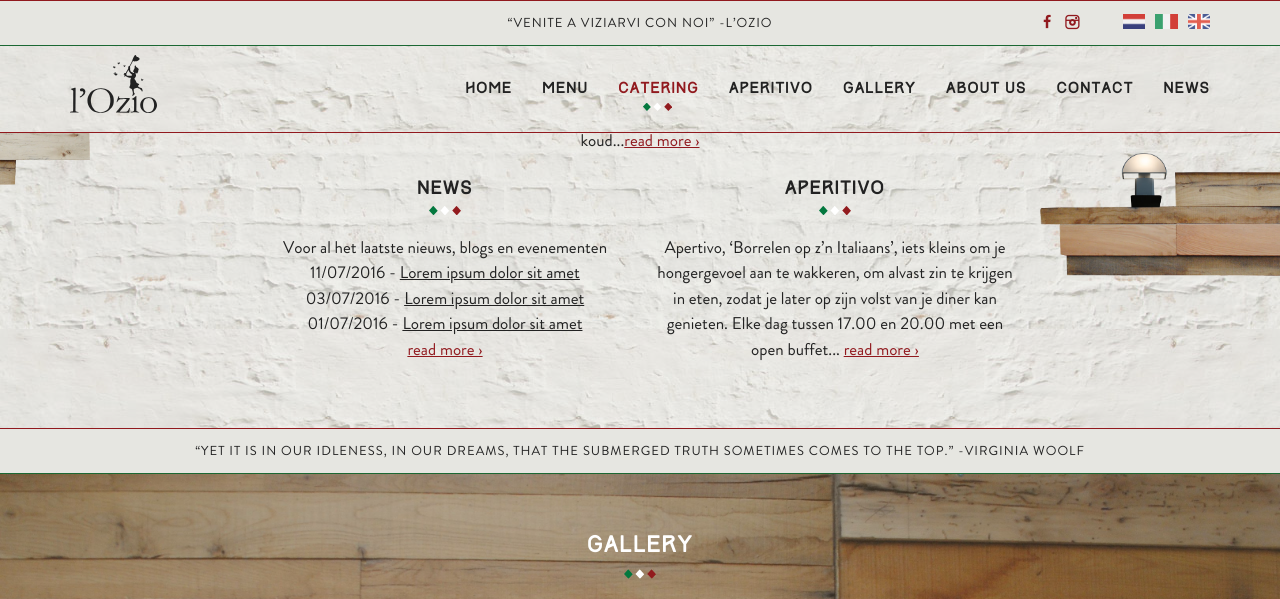
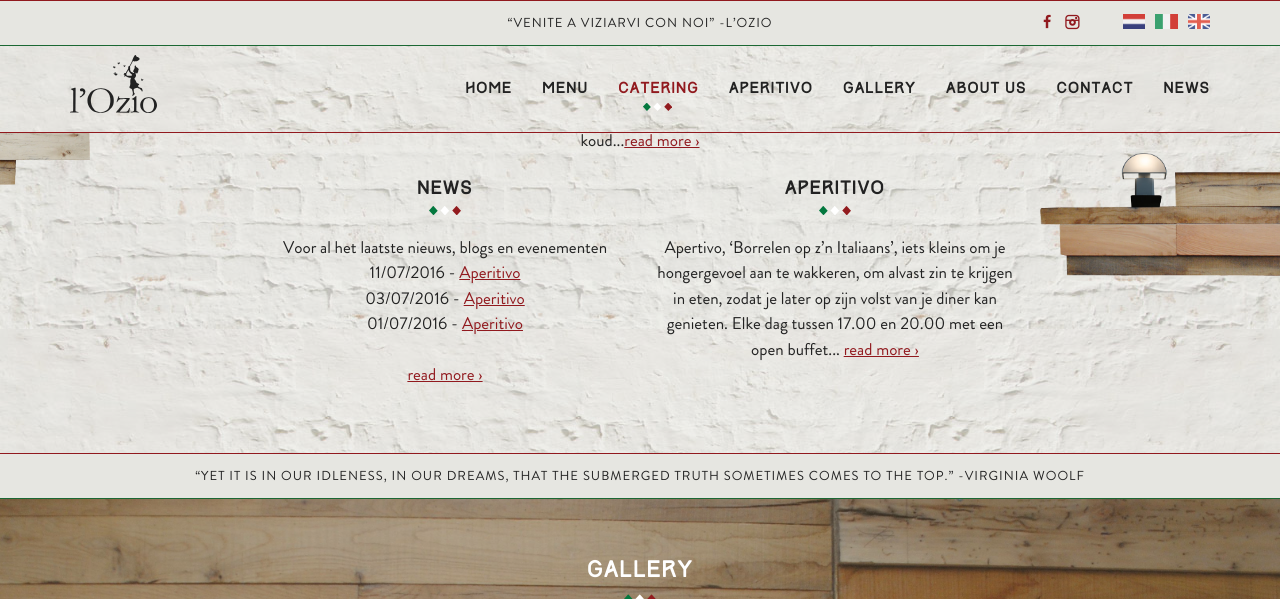
Before and after one commit to jhvanderschee/lozio_nl, a Jekyll site: the page built from index.md, in a window 1280 px wide and 900 px high, scrolled down 947 px, cut to the strip 0-599 px from the top of the window. Built offline with Jekyll 4.4.1, drawn with Linux system fonts in a browser that asks for light colours.

Commit message:
Updated '/_layouts/home.html' via CloudCannon

```diff
--- a/_layouts/home.html
+++ b/_layouts/home.html
@@ -46,7 +46,7 @@
                         <div class="post-content"><div class="editable"><p>Voor een feestje met familie of vrienden of voor een zakelijke gelegenheid biedt het restaurant l&rsquo;Ozio u diverse mogelijkheden voor een catering in Italiaanse stijl, met een ruime keuze aan gerechten, zowel warm als koud...<a target="_blank" href="/catering">read more &rsaquo;</a></p></div>
 
                           <div class="row">
-                            <div class="col-md-6"><h2>News</h2><div class="editable"><p>Voor al het laatste nieuws, blogs en evenementen<br />11/07/2016 - <a class="blog" target="_blank" href="/news/2016/07/11/lorem-ipsum/">Lorem ipsum dolor sit amet</a><br />03/07/2016 - <a class="blog" target="_blank" href="/news/2016/07/03/lorem-ipsum/">Lorem ipsum dolor sit amet</a><br />01/07/2016 - <a class="blog" target="_blank" href="/news/2016/07/01/lorem-ipsum/">Lorem ipsum dolor sit amet</a><br /><a target="_blank" href="/news">read more &rsaquo;</a></p></div></div>
+                            <div class="col-md-6"><h2>News</h2><div class="editable"><p class="present-before-paste">Voor al het laatste nieuws, blogs en evenementen<br />11/07/2016 - <a href="/news/2016/07/11/aperitivo-live-muziek-donderdag-21-juli/">Aperitivo</a><br />03/07/2016 - <a href="/news/2016/07/03/aperitivo-live-muziek-donderdag-14-juli/">Aperitivo</a><br />01/07/2016 - <a href="/news/2016/07/01/aperitivo-live-muziek-donderdag-7-juni/">Aperitivo</a></p><p class="present-before-paste"><a target="_blank" href="/news">read more &rsaquo;</a></p></div></div>
                             <div class="col-md-6"><h2>Aperitivo</h2><div class="editable"><p>Apertivo, &lsquo;Borrelen op z&rsquo;n Italiaans&rsquo;, iets kleins om je hongergevoel aan te wakkeren, om alvast zin te krijgen in eten, zodat je later op zijn volst van je diner kan genieten. Elke dag tussen 17.00 en 20.00 met een open buffet... <a target="_blank" href="/aperitivo">read more &rsaquo;</a></p></div></div>
                           </div>
 
```
